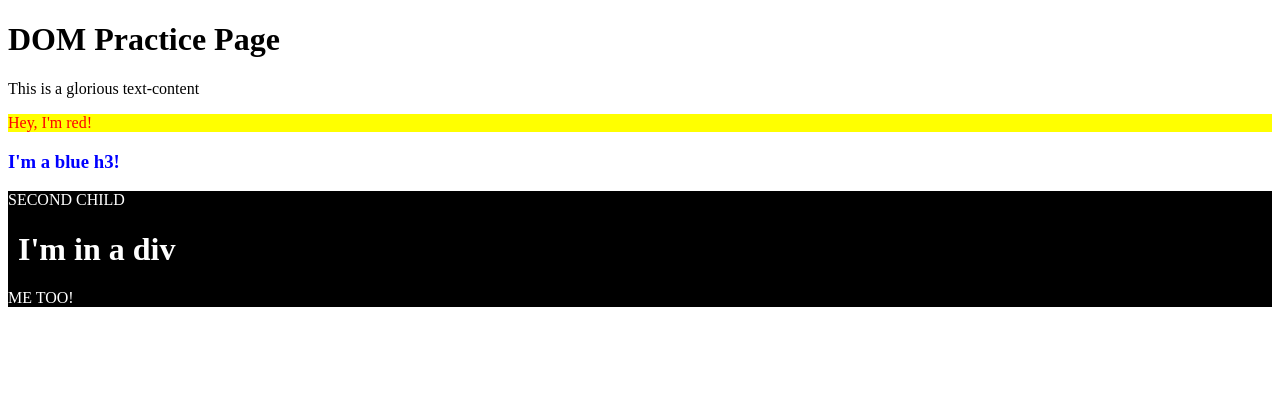
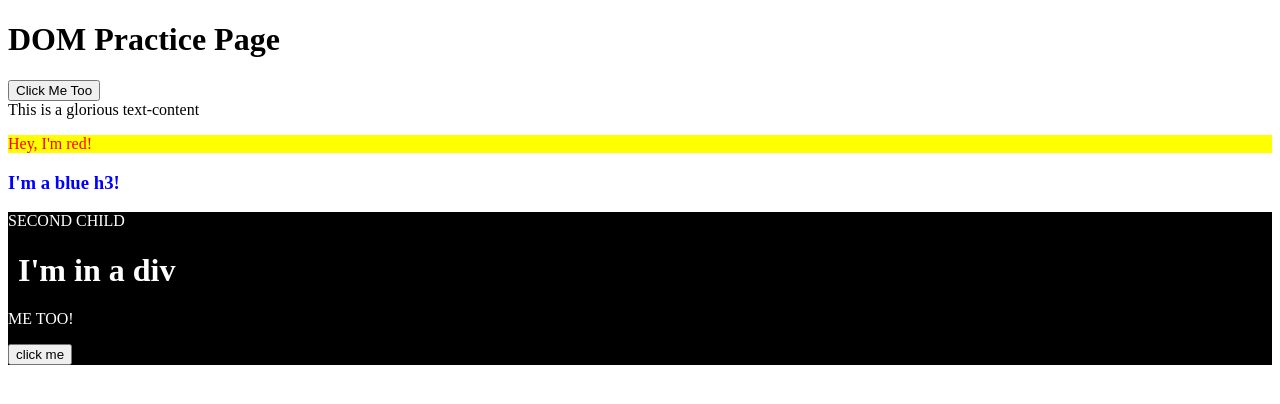
Before and after one commit to guildyyy/gitTest, a plain HTML site: page DOMPractice/index.html in a window 1280 px wide. Drawn offline with Linux system fonts and the light colour scheme.

Commit message:
Practice for DOM TOP

```diff
--- a/DOMPractice/DOMScript.js
+++ b/DOMPractice/DOMScript.js
@@ -30,6 +30,25 @@ const anotherP = document.createElement('p');
 anotherP.style.color = 'white';
 anotherP.textContent = "ME TOO!";
 
+const button = document.createElement('button');
+button.setAttribute("id", "btn");
+button.textContent = "click me";
+
+
+const btn = document.querySelector('#btn');
+btn.addEventListener('click', () => {
+  alert("Hello World");
+});
+
+btn.addEventListener('click', function (e) {
+    e.target.style.background = 'blue';
+  });
+
+function alertFunc()
+{
+    alert('Hello World');
+}
+
 //add the elements
 container.appendChild(content);
 content.appendChild(paraOne);
@@ -37,3 +56,4 @@ content.appendChild(headerThree);
 container.appendChild(anotherContent);
 anotherContent.appendChild(anotherHeader);
 anotherContent.appendChild(anotherP);
+anotherContent.appendChild(button);
--- a/DOMPractice/index.html
+++ b/DOMPractice/index.html
@@ -10,7 +10,7 @@
 <body>
     <h1>DOM Practice Page</h1>
     <div id = "container">
-
+        <button id="btn">Click Me Too</button>
     </div>
 </body>
 </html>
```
